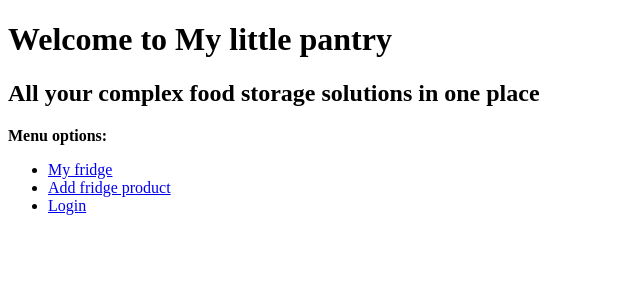
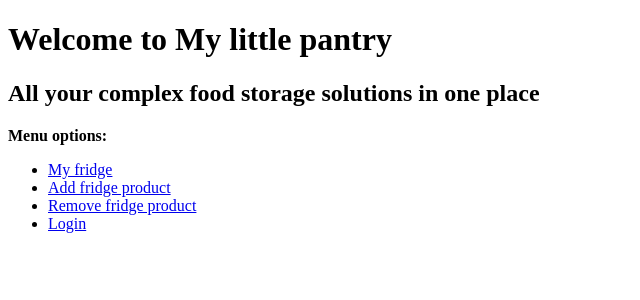
Before and after one commit to renioko/Django_training-my_little_pantry, a Django app: page / in a window 1280 px wide. Shown: the top 300 px of the page, without its empty margins (0-640 px from the left). Run offline with Django 5.2, Linux system fonts and the light colour scheme.

Commit message:
fixed feature - remove product

```diff
--- a/my_little_pantry/my_fridge/templates/my_fridge/index.html
+++ b/my_little_pantry/my_fridge/templates/my_fridge/index.html
@@ -9,6 +9,7 @@
     <ul>
         <li><a href="{% url 'fridge' %}">My fridge</a></li>
         <li><a href="{% url 'add_fridge_product' %}">Add fridge product</a></li>
+        <li><a href="{% url 'remove_fridge_product' %}">Remove fridge product</a></li>
         <li><a href="{% url 'login' %}">Login</a></li>
 
     </ul>
--- a/my_little_pantry/my_fridge/urls.py
+++ b/my_little_pantry/my_fridge/urls.py
@@ -1,9 +1,10 @@
 from django.urls import path
-from .views import fridge_view, add_fridge_product, shopping_list  # importujemy widok
+from .views import fridge_view, add_fridge_product, shopping_list, remove_fridge_product  # importujemy widok
 
 urlpatterns = [
     path('', fridge_view, name='fridge'),  # /fridge/ będzie uruchamiać fridge_view
     path('add/', add_fridge_product, name='add_fridge_product'), # /fridge/add/
+    path('remove/', remove_fridge_product, name='remove_fridge_product'),# /fridge/remove/
 ]
 
 # to bedzie w aplikacji my_shopping_list
--- a/my_little_pantry/my_fridge/views.py
+++ b/my_little_pantry/my_fridge/views.py
@@ -3,14 +3,13 @@ from django.http import HttpResponse
 from django.shortcuts import render, redirect
 from django.contrib import messages
 from django.contrib.auth.decorators import login_required
-from .forms import FridgeProductForm
+from .forms import FridgeProductForm, DeleteFridgeProduct
 from .models import Product, FridgeProduct, DefaultProduct
 
 # Create your views here.
 
 def index(request):
-    context = {'': ""}
-    return render(request, 'my_fridge/index.html', context)
+    return render(request, 'my_fridge/index.html', {})
 
 
 @login_required
@@ -18,19 +17,6 @@ def fridge_view(request):
     products = FridgeProduct.objects.filter(user=request.user).order_by('expiry_date')
     return render(request, 'my_fridge/fridge.html', {'products': products})
 
-
-def aggregate_product(product, user):
-    fridge_products_quantity = (
-        FridgeProduct.objects.filter(
-            user=user, product__name = product.product.name, expiry_date=product.expiry_date
-            ).aggregate(total=Sum('quantity'))['total'] or 0
-    )
-# rozwlekle:
-    # result = FridgeProduct.objects.aggregate(total=Sum('quantity'))
-    # total = result['total']
-    # if total is None:
-    #     total = 0
-    return fridge_products_quantity
 
 def add_by_aggregating_product(product, user):
     """Checks if product id in the fridge.
@@ -76,20 +62,39 @@ def add_fridge_product(request):
     return render(request, 'my_fridge/add_fridge_product.html', {'form': form})
 
 @login_required
-def remmove_fridge_product(request):
+def remove_fridge_product(request):
     if request.method == 'POST':
-        form = FridgeProductForm(request.POST)
-        if form.is_valid():
-            fridge_item = form.save(commit=False)
-            fridge_item.user = request.user
+        delete_form = DeleteFridgeProduct(request.user, request.POST or None)
 
-            FridgeProduct.delete(keep_parents=True)
-
-            fridge_item.save()
+        if delete_form.is_valid():
+            user = request.user
+            removed_product_quantity = delete_form.cleaned_data['quantity']
+            product_id = delete_form.cleaned_data['removed_product']
 
 
+            fridge_item = FridgeProduct.objects.filter(user=user, id=product_id)
+            if not fridge_item.exists():
+                messages.error(request,'Product not found.')
+                return redirect('fridge')
+            # but it should if it is on the list
+            else:
+                fridge_item_quantity = fridge_item.values_list('quantity', flat=True)[0]
 
+                remaining_quantity = fridge_item_quantity - removed_product_quantity
 
+                if remaining_quantity > 0:
+                    fridge_item.update(quantity=remaining_quantity)
+                else:
+                    fridge_item.delete(keep_parents=True)
+
+                messages.success(request, "Product updated or removed")
+                return redirect('fridge')
+
+    else:
+        form = DeleteFridgeProduct(request.user)
+        return render(request, 'my_fridge/remove_fridge_product.html', context={'form': form})
+
+# for the future:
 @login_required
 def shopping_list(request):
     default_products = DefaultProduct.objects.filter(user=request.user)
@@ -101,3 +106,20 @@ def shopping_list(request):
     return render(request, 'my_fridge/shopping_list.html', {
         'missing_products': missing_products
     })
+
+
+
+
+
+# def aggregate_product(product, user):
+#     fridge_products_quantity = (
+#         FridgeProduct.objects.filter(
+#             user=user, product__name = product.product.name, expiry_date=product.expiry_date
+#             ).aggregate(total=Sum('quantity'))['total'] or 0
+#     )
+# # rozwlekle:
+#     # result = FridgeProduct.objects.aggregate(total=Sum('quantity'))
+#     # total = result['total']
+#     # if total is None:
+#     #     total = 0
+#     return fridge_products_quantity
```
Also changed, not shown: my_little_pantry/my_fridge/forms.py (+15 -0 lines), my_little_pantry/my_fridge/templates/my_fridge/remove_fridge_product.html (added, +17 -0 lines).
